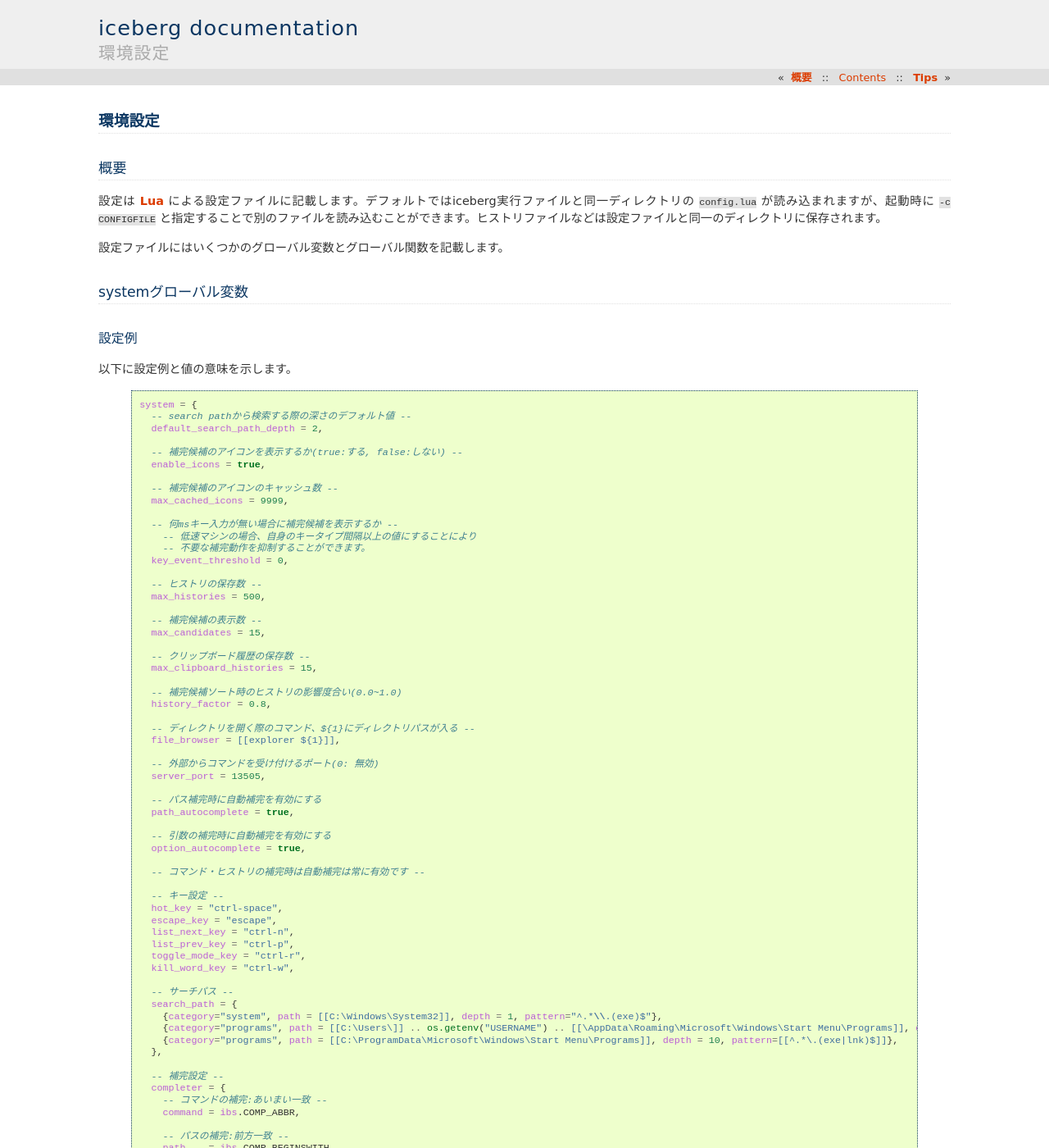
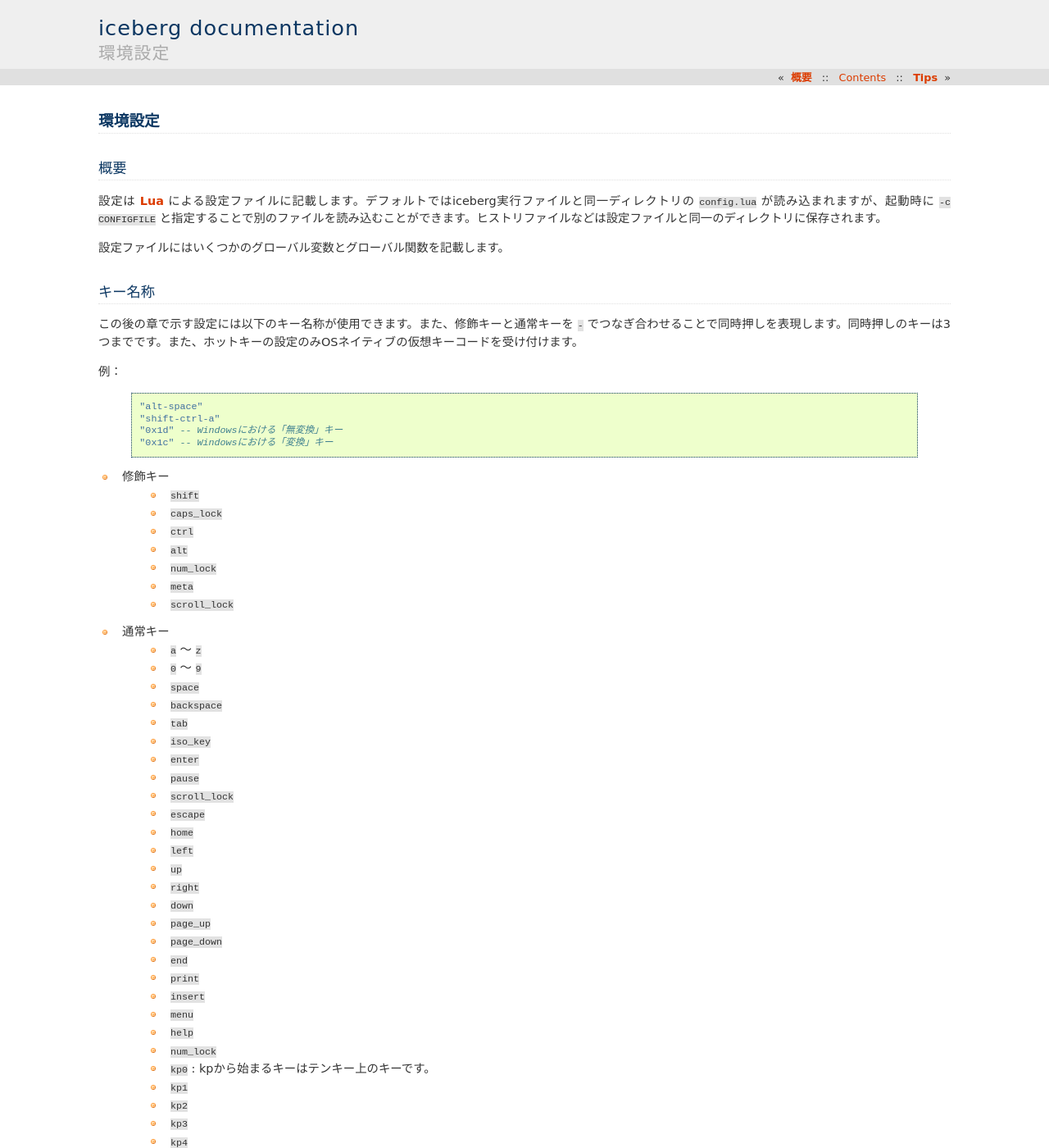
Before and after one commit to yuin/iceberg, a Sphinx documentation site: the page built from docs/source/config.rst, in a window 1280 px wide and 1400 px high. Shown: the whole window at 82% size. Built offline with Sphinx 7.4.7, drawn with Linux system fonts in a browser that asks for light colours; the version number could not be read and is left out; some of the changed text lies outside the part shown.

Commit message:
update docs

```diff
--- a/docs/source/config.rst
+++ b/docs/source/config.rst
@@ -5,6 +5,104 @@
 設定は `Lua <http://www.lua.org>`_ による設定ファイルに記載します。デフォルトではiceberg実行ファイルと同一ディレクトリの ``config.lua`` が読み込まれますが、起動時に ``-c CONFIGFILE`` と指定することで別のファイルを読み込むことができます。ヒストリファイルなどは設定ファイルと同一のディレクトリに保存されます。
 
 設定ファイルにはいくつかのグローバル変数とグローバル関数を記載します。
+
+キー名称
+--------------------
+この後の章で示す設定には以下のキー名称が使用できます。また、修飾キーと通常キーを ``-`` でつなぎ合わせることで同時押しを表現します。同時押しのキーは3つまでです。また、ホットキーの設定のみOSネイティブの仮想キーコードを受け付けます。
+
+例：
+
+    .. code-block:: lua
+
+        "alt-space"
+        "shift-ctrl-a"
+        "0x1d" -- Windowsにおける「無変換」キー
+        "0x1c" -- Windowsにおける「変換」キー
+
+- 修飾キー
+    - ``shift``
+    - ``caps_lock``
+    - ``ctrl``
+    - ``alt``
+    - ``num_lock``
+    - ``meta``
+    - ``scroll_lock``
+
+- 通常キー
+    - ``a`` ～ ``z``
+    - ``0`` ～ ``9``
+    - ``space``
+    - ``backspace``
+    - ``tab``
+    - ``iso_key``
+    - ``enter``
+    - ``pause``
+    - ``scroll_lock``
+    - ``escape``
+    - ``home``
+    - ``left``
+    - ``up``
+    - ``right``
+    - ``down``
+    - ``page_up``
+    - ``page_down``
+    - ``end``
+    - ``print``
+    - ``insert``
+    - ``menu``
+    - ``help``
+    - ``num_lock``
+    - ``kp0`` : kpから始まるキーはテンキー上のキーです。
+    - ``kp1``
+    - ``kp2``
+    - ``kp3``
+    - ``kp4``
+    - ``kp5``
+    - ``kp6``
+    - ``kp7``
+    - ``kp8``
+    - ``kp9``
+    - ``kp_enter``
+    - ``kp_last``
+    - ``f1``
+    - ``f2``
+    - ``f3``
+    - ``f4``
+    - ``f5``
+    - ``f6``
+    - ``f7``
+    - ``f8``
+    - ``f9``
+    - ``f10``
+    - ``f11``
+    - ``f12``
+    - ``f_last``
+    - ``shift_l``
+    - ``shift_r``
+    - ``control_l``
+    - ``control_r``
+    - ``caps_lock``
+    - ``meta_l``
+    - ``meta_r``
+    - ``alt_l``
+    - ``alt_r``
+    - ``delete``
+    - ``volume_down``
+    - ``volume_mute``
+    - ``volume_up``
+    - ``media_play``
+    - ``media_stop``
+    - ``media_prev``
+    - ``media_next``
+    - ``home_page``
+    - ``mail``
+    - ``search``
+    - ``back``
+    - ``forward``
+    - ``stop``
+    - ``refresh``
+    - ``sleep``
+    - ``favorites``
 
 systemグローバル変数
 ---------------------
@@ -56,6 +154,8 @@ systemグローバル変数
           -- コマンド・ヒストリの補完時は自動補完は常に有効です --
 
           -- キー設定 --
+          -- hot_keyはOS仮想キーコードでも可、単一キーも可。 --
+          --   例: hot_key = "0x1d"  無変換 --
           hot_key = "ctrl-space",
           escape_key = "escape",
           list_next_key = "ctrl-n",
--- a/docs/source/index.rst
+++ b/docs/source/index.rst
@@ -4,7 +4,7 @@ icebergドキュメント
 :Author: Yusuke Inuzuka
 :License: GPLv3
 :Date: |today|
-:Platform: Windows7 64bit, Windows7 32bit
+:Platform: Windows7 64bit, Windows7 32bit(Windows 8系は7互換モードで動作可)
 :Download:  `https://github.com/yuin/iceberg/releases <https://github.com/yuin/iceberg/releases>`_
 :Description: icebergはLua言語で拡張可能なコマンドライン型ランチャーです。
 
```
Also changed, not shown: docs/source/changes.rst (+27 -0 lines), docs/source/tips.rst (+27 -7 lines).
